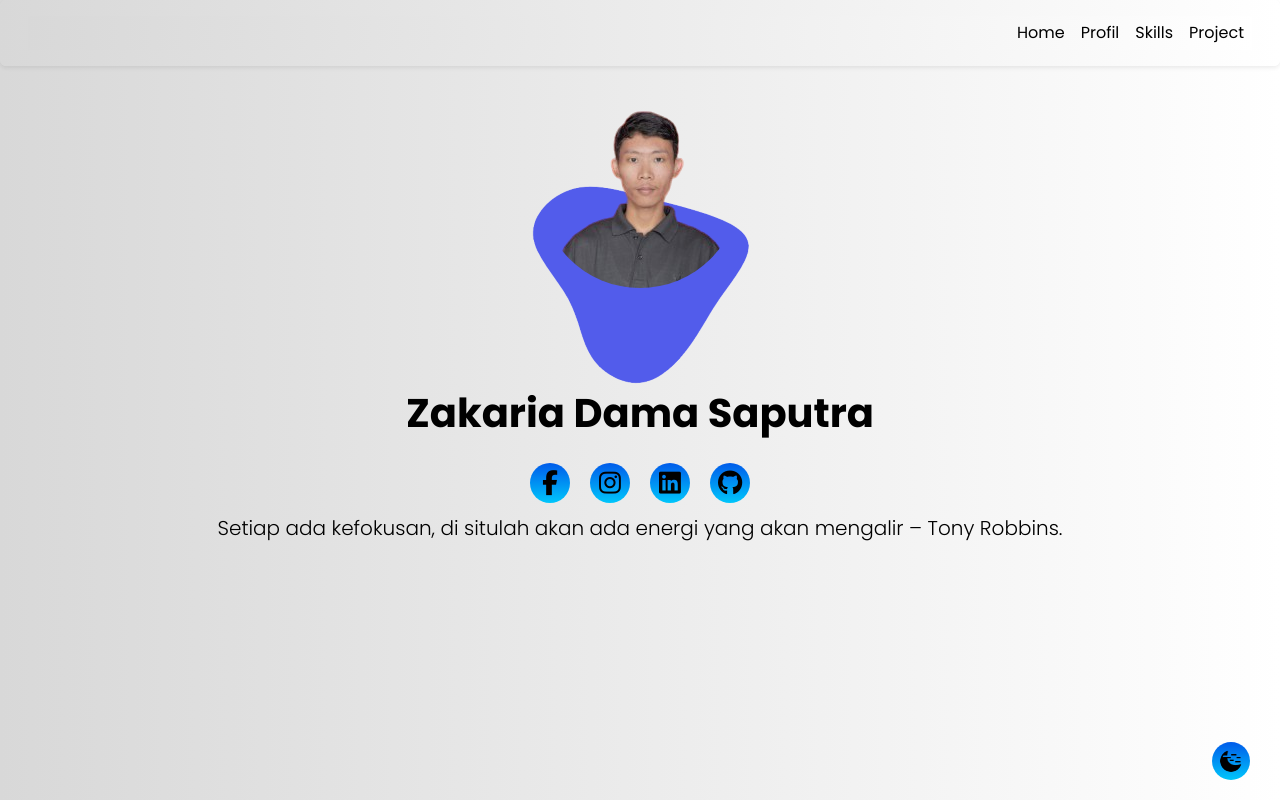
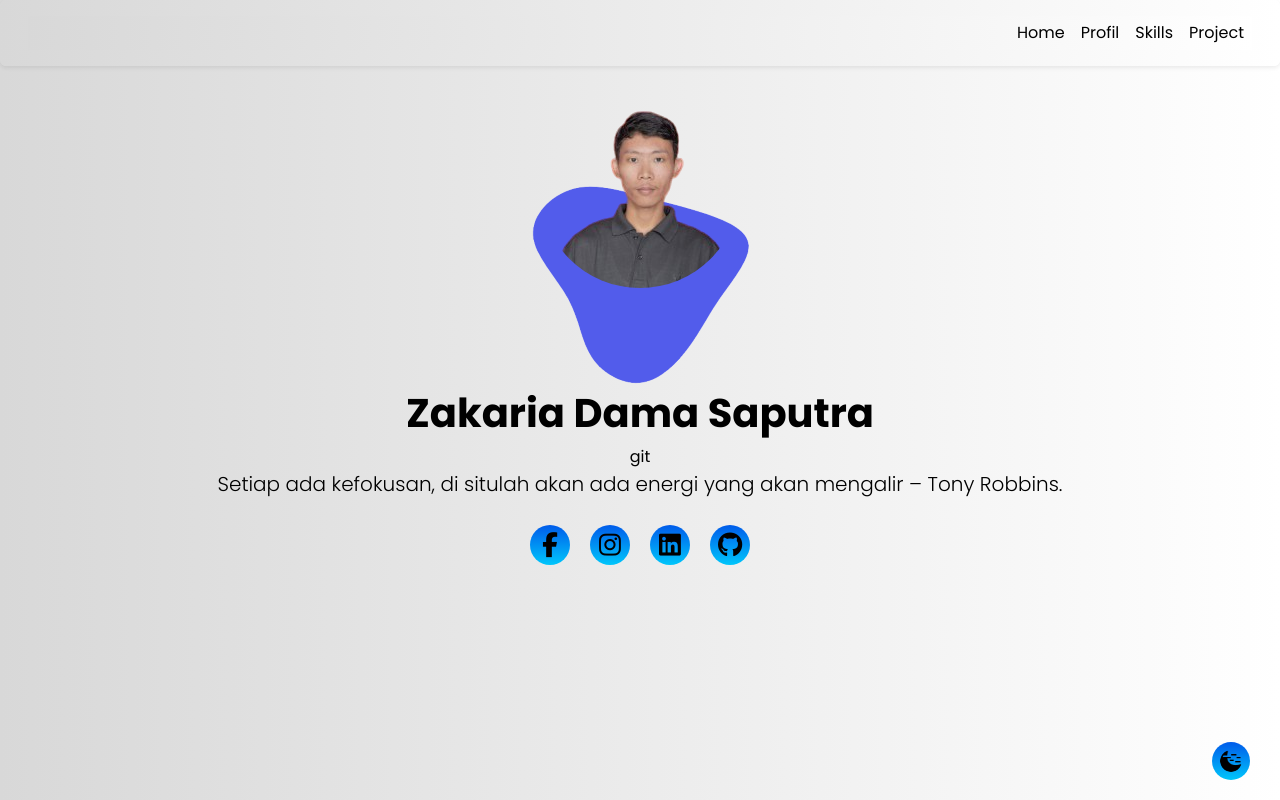
Before and after one commit to zakariadamasaputra/portfolio.github.io, a plain HTML site: page index.html in a window 1280 px wide. Shown: the top 800 px of the page. Drawn offline with nearby package versions, Linux system fonts and the light colour scheme.

Commit message:
edit paragraf

```diff
--- a/index.html
+++ b/index.html
@@ -47,6 +47,7 @@
             <img src="assets/img/zak.png" alt="foto-me" class="rounded-circle img-foto-me"><br>
             <img src="assets/img/blob-haikei.png" alt="bloob" class="bloob">
             <h1 class="display-6 fw-bold">Zakaria Dama Saputra</h1>
+            git<p class="lead">Setiap ada kefokusan, di situlah akan ada energi yang akan mengalir – Tony Robbins.</p>
             <div class="social-icons mt-3">
                 <a href="https://web.facebook.com/zakariadamasaputra" class="social-icon1">
                     <i class="fa-brands fa-facebook-f"></i>
@@ -62,7 +63,6 @@
                     <i class="fa-brands fa-github"></i>
                 </a>
             </div>
-            <p class="lead">Setiap ada kefokusan, di situlah akan ada energi yang akan mengalir – Tony Robbins.</p>
         </div>
     </div>
 </section>
```
